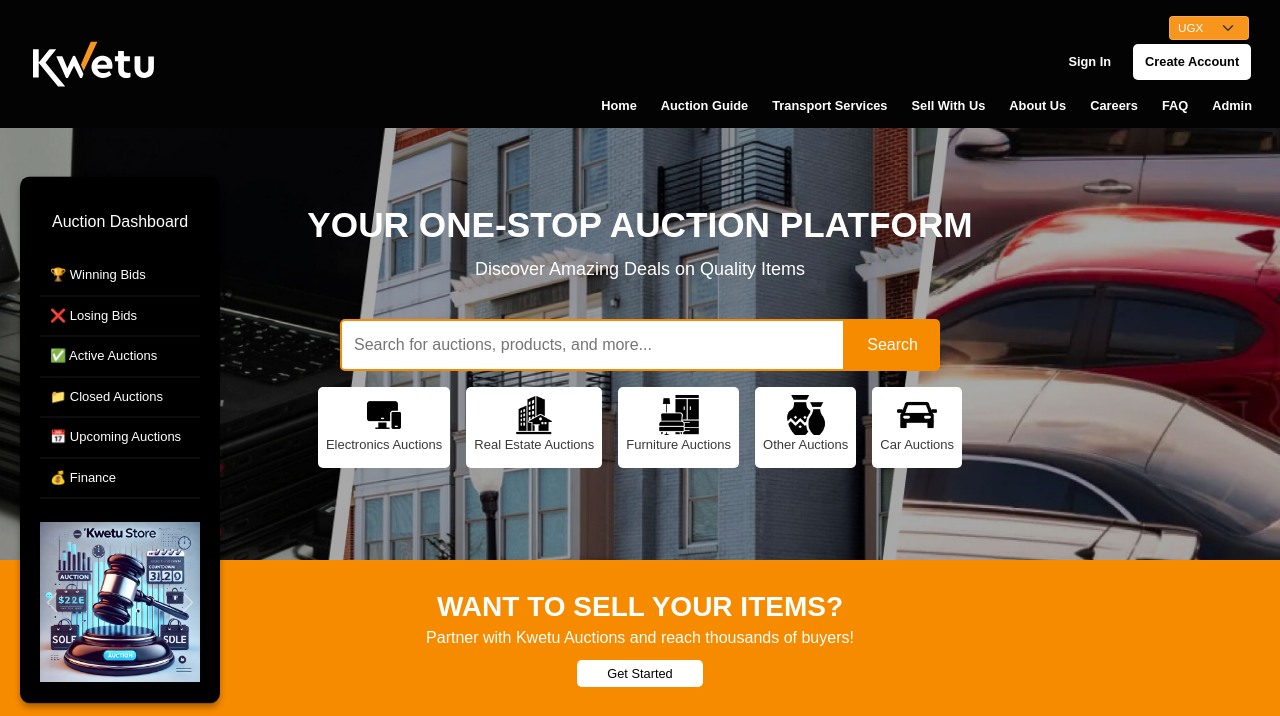
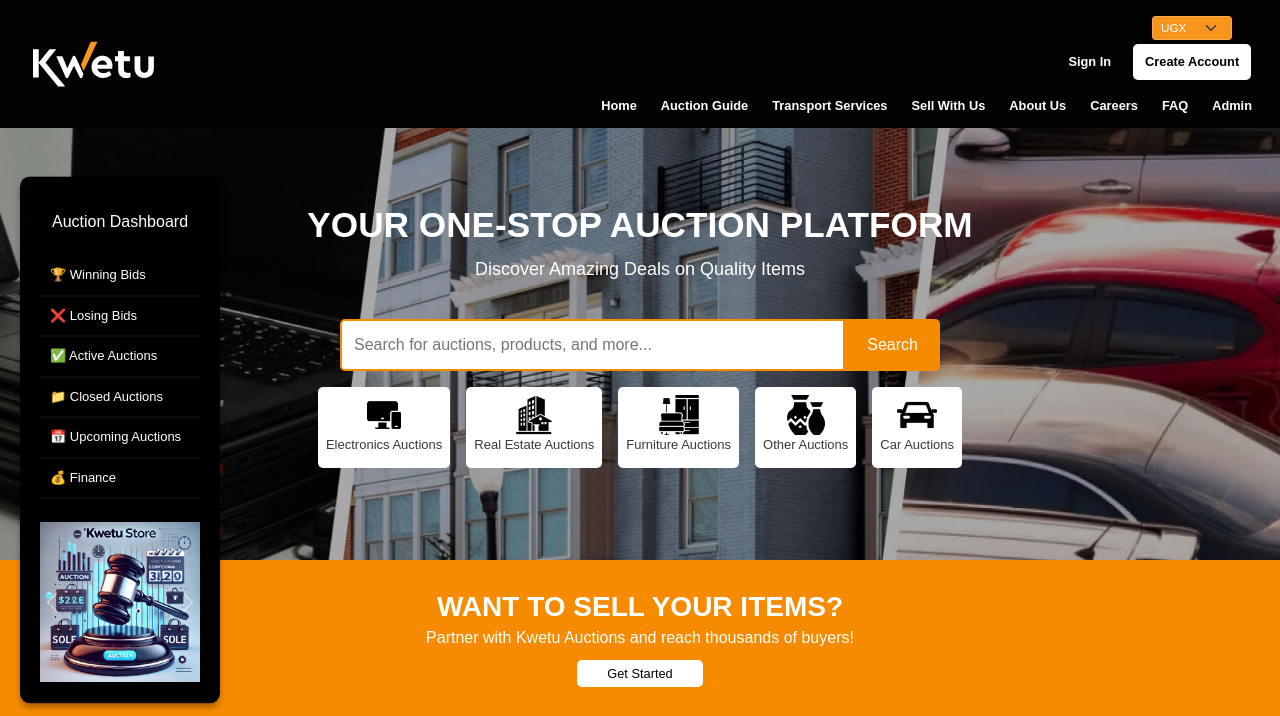
Before and after one commit to kaizoku010/kwetu, a PHP site: page /notify/index.php in a window 1280 px wide. Shown: the top 716 px of the page. Run offline with PHP 8.4, Linux system fonts and the light colour scheme; data that the repository does not hold is empty.

Commit message:
minor tweaks 14.8

```diff
--- a/navbar.php
+++ b/navbar.php
@@ -26,7 +26,7 @@
         }
 
      .currency-selector-container {
-  margin-right: 15px !important;
+  margin-right: 2rem !important;
   width: 5rem;
   background-color: #f7951d !important;
   border-radius: 4px !important;
```
